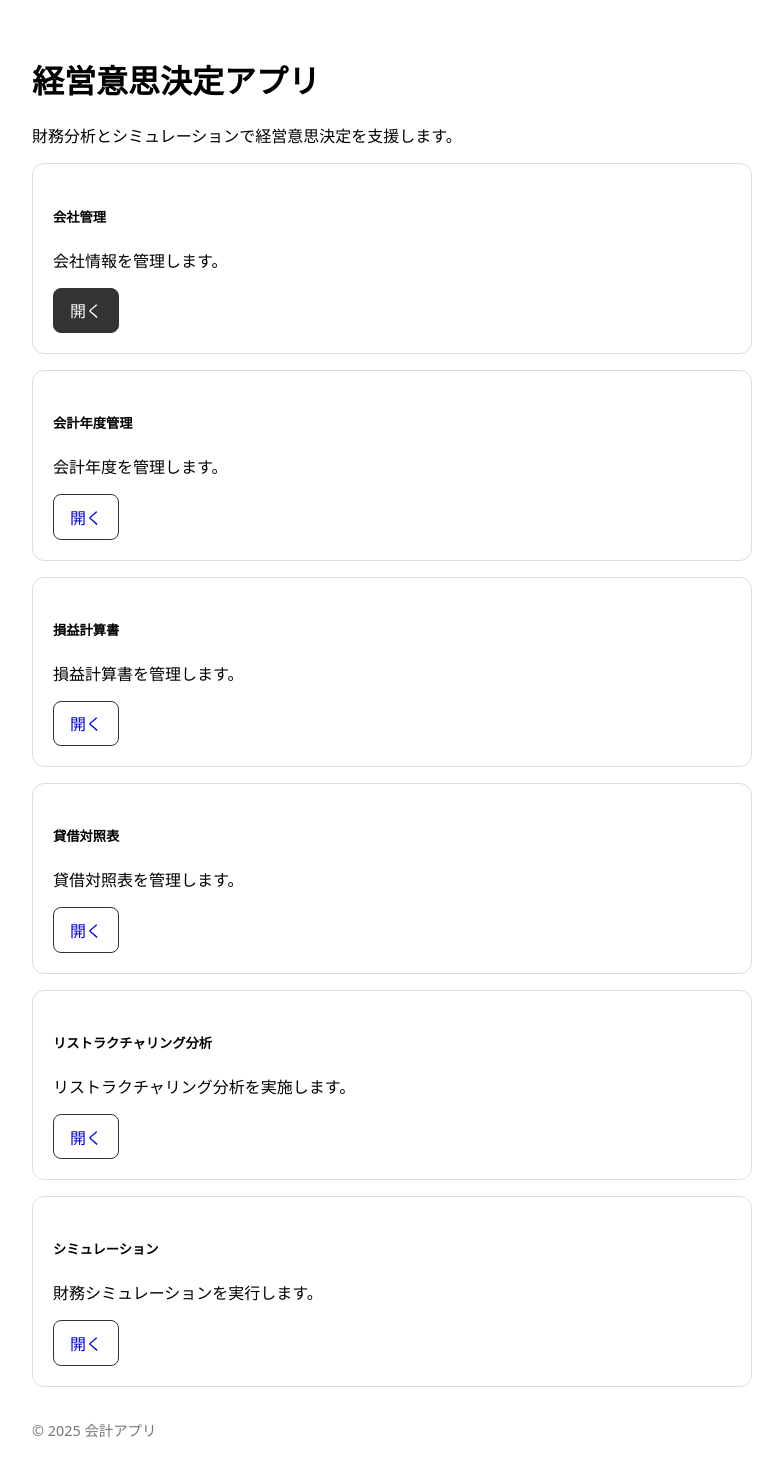
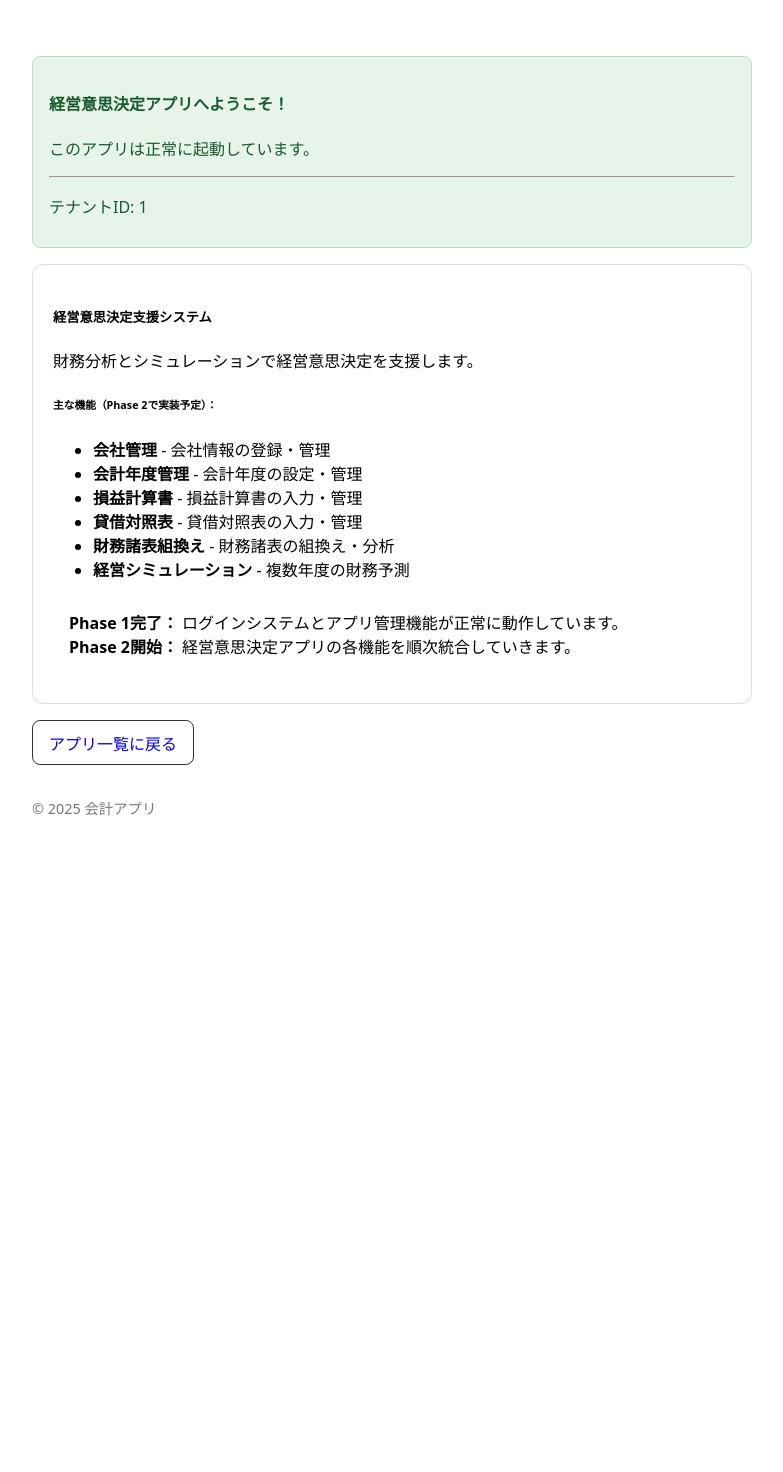
Before and after one commit to system-asayama/management-decision-app2, a Flask app: template app/templates/decision_index.html in a window 1280 px wide. Shown: the whole page, without its empty margins (248-1031 px from the left). After the commit the page ends 816 px from the top, so only its background shows below. Run offline with Flask 3, Linux system fonts and the light colour scheme; the template is opened without the code that fills it: most values are stand-ins (such as "Sample title", 1, 10 or a date in 2020).

Commit message:
Fix decision_index.html to remove non-existent blueprint references

```diff
--- a/app/templates/decision_index.html
+++ b/app/templates/decision_index.html
@@ -6,113 +6,68 @@
 <div class="container mt-5">
     <div class="row">
         <div class="col-12">
-            <h1 class="mb-4"><i class="fas fa-chart-line me-2"></i>経営意思決定アプリ</h1>
-            <p class="lead">財務分析とシミュレーションで経営意思決定を支援します。</p>
+            <div class="alert alert-success" role="alert">
+                <h4 class="alert-heading"><i class="fas fa-check-circle me-2"></i>経営意思決定アプリへようこそ！</h4>
+                <p>このアプリは正常に起動しています。</p>
+                <hr>
+                <p class="mb-0">テナントID: {{ tenant_id }}</p>
+            </div>
         </div>
     </div>
 
     <div class="row mt-4">
-        <div class="col-md-4 mb-4">
+        <div class="col-12">
             <div class="card">
+                <div class="card-header bg-primary text-white">
+                    <h5 class="mb-0"><i class="fas fa-chart-line me-2"></i>経営意思決定支援システム</h5>
+                </div>
                 <div class="card-body">
-                    <div class="d-flex align-items-center mb-3">
-                        <div class="icon-box bg-primary text-white rounded-circle p-3 me-3">
-                            <i class="fas fa-building fa-2x"></i>
-                        </div>
-                        <div>
-                            <h5 class="card-title mb-0">会社管理</h5>
-                        </div>
+                    <p class="lead">財務分析とシミュレーションで経営意思決定を支援します。</p>
+
+                    <h6 class="mt-4 mb-3">主な機能（Phase 2で実装予定）：</h6>
+                    <ul class="list-group">
+                        <li class="list-group-item">
+                            <i class="fas fa-building text-primary me-2"></i>
+                            <strong>会社管理</strong> - 会社情報の登録・管理
+                        </li>
+                        <li class="list-group-item">
+                            <i class="fas fa-calendar-alt text-success me-2"></i>
+                            <strong>会計年度管理</strong> - 会計年度の設定・管理
+                        </li>
+                        <li class="list-group-item">
+                            <i class="fas fa-file-invoice-dollar text-info me-2"></i>
+                            <strong>損益計算書</strong> - 損益計算書の入力・管理
+                        </li>
+                        <li class="list-group-item">
+                            <i class="fas fa-balance-scale text-warning me-2"></i>
+                            <strong>貸借対照表</strong> - 貸借対照表の入力・管理
+                        </li>
+                        <li class="list-group-item">
+                            <i class="fas fa-chart-bar text-danger me-2"></i>
+                            <strong>財務諸表組換え</strong> - 財務諸表の組換え・分析
+                        </li>
+                        <li class="list-group-item">
+                            <i class="fas fa-calculator text-secondary me-2"></i>
+                            <strong>経営シミュレーション</strong> - 複数年度の財務予測
+                        </li>
+                    </ul>
+
+                    <div class="alert alert-info mt-4" role="alert">
+                        <i class="fas fa-info-circle me-2"></i>
+                        <strong>Phase 1完了：</strong> ログインシステムとアプリ管理機能が正常に動作しています。<br>
+                        <strong>Phase 2開始：</strong> 経営意思決定アプリの各機能を順次統合していきます。
                     </div>
-                    <p class="card-text">会社情報を管理します。</p>
-                    <a href="{{ url_for('company.index') }}" class="btn btn-primary">開く</a>
-                </div>
-            </div>
-        </div>
-
-        <div class="col-md-4 mb-4">
-            <div class="card">
-                <div class="card-body">
-                    <div class="d-flex align-items-center mb-3">
-                        <div class="icon-box bg-success text-white rounded-circle p-3 me-3">
-                            <i class="fas fa-calendar-alt fa-2x"></i>
-                        </div>
-                        <div>
-                            <h5 class="card-title mb-0">会計年度管理</h5>
-                        </div>
-                    </div>
-                    <p class="card-text">会計年度を管理します。</p>
-                    <a href="{{ url_for('fiscal_year.index') }}" class="btn btn-success">開く</a>
-                </div>
-            </div>
-        </div>
-
-        <div class="col-md-4 mb-4">
-            <div class="card">
-                <div class="card-body">
-                    <div class="d-flex align-items-center mb-3">
-                        <div class="icon-box bg-info text-white rounded-circle p-3 me-3">
-                            <i class="fas fa-file-invoice-dollar fa-2x"></i>
-                        </div>
-                        <div>
-                            <h5 class="card-title mb-0">損益計算書</h5>
-                        </div>
-                    </div>
-                    <p class="card-text">損益計算書を管理します。</p>
-                    <a href="{{ url_for('profit_loss.index') }}" class="btn btn-info">開く</a>
-                </div>
-            </div>
-        </div>
-
-        <div class="col-md-4 mb-4">
-            <div class="card">
-                <div class="card-body">
-                    <div class="d-flex align-items-center mb-3">
-                        <div class="icon-box bg-warning text-white rounded-circle p-3 me-3">
-                            <i class="fas fa-balance-scale fa-2x"></i>
-                        </div>
-                        <div>
-                            <h5 class="card-title mb-0">貸借対照表</h5>
-                        </div>
-                    </div>
-                    <p class="card-text">貸借対照表を管理します。</p>
-                    <a href="{{ url_for('balance_sheet.index') }}" class="btn btn-warning">開く</a>
-                </div>
-            </div>
-        </div>
-
-        <div class="col-md-4 mb-4">
-            <div class="card">
-                <div class="card-body">
-                    <div class="d-flex align-items-center mb-3">
-                        <div class="icon-box bg-danger text-white rounded-circle p-3 me-3">
-                            <i class="fas fa-chart-bar fa-2x"></i>
-                        </div>
-                        <div>
-                            <h5 class="card-title mb-0">リストラクチャリング分析</h5>
-                        </div>
-                    </div>
-                    <p class="card-text">リストラクチャリング分析を実施します。</p>
-                    <a href="{{ url_for('restructuring.index') }}" class="btn btn-danger">開く</a>
-                </div>
-            </div>
-        </div>
-
-        <div class="col-md-4 mb-4">
-            <div class="card">
-                <div class="card-body">
-                    <div class="d-flex align-items-center mb-3">
-                        <div class="icon-box bg-secondary text-white rounded-circle p-3 me-3">
-                            <i class="fas fa-calculator fa-2x"></i>
-                        </div>
-                        <div>
-                            <h5 class="card-title mb-0">シミュレーション</h5>
-                        </div>
-                    </div>
-                    <p class="card-text">財務シミュレーションを実行します。</p>
-                    <a href="{{ url_for('simulation.index') }}" class="btn btn-secondary">開く</a>
                 </div>
             </div>
         </div>
     </div>
+
+    <div class="row mt-4">
+        <div class="col-12">
+            <a href="/tenant_admin/tenant_apps" class="btn btn-secondary">
+                <i class="fas fa-arrow-left me-2"></i>アプリ一覧に戻る
+            </a>
+        </div>
+    </div>
 </div>
 {% endblock %}
```
